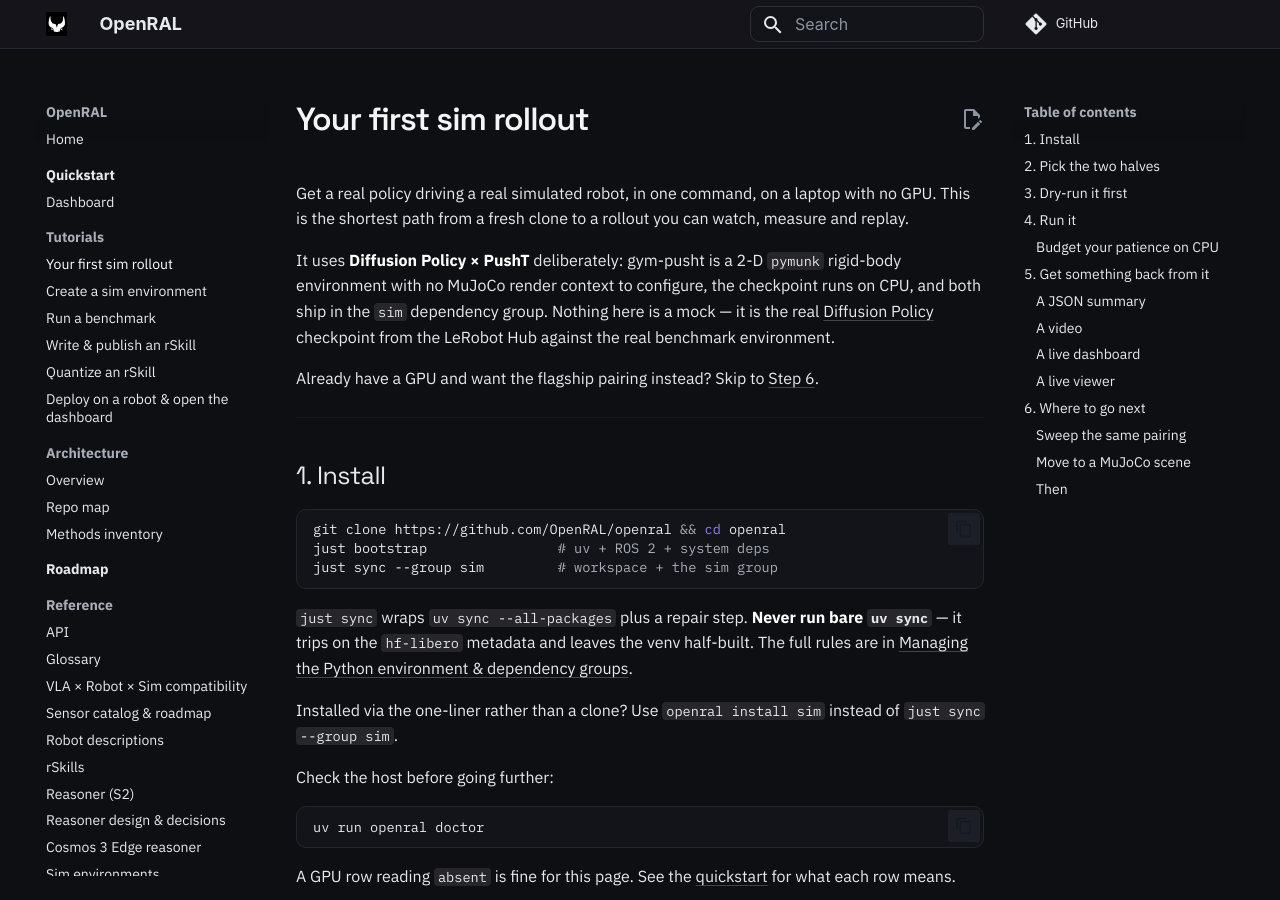
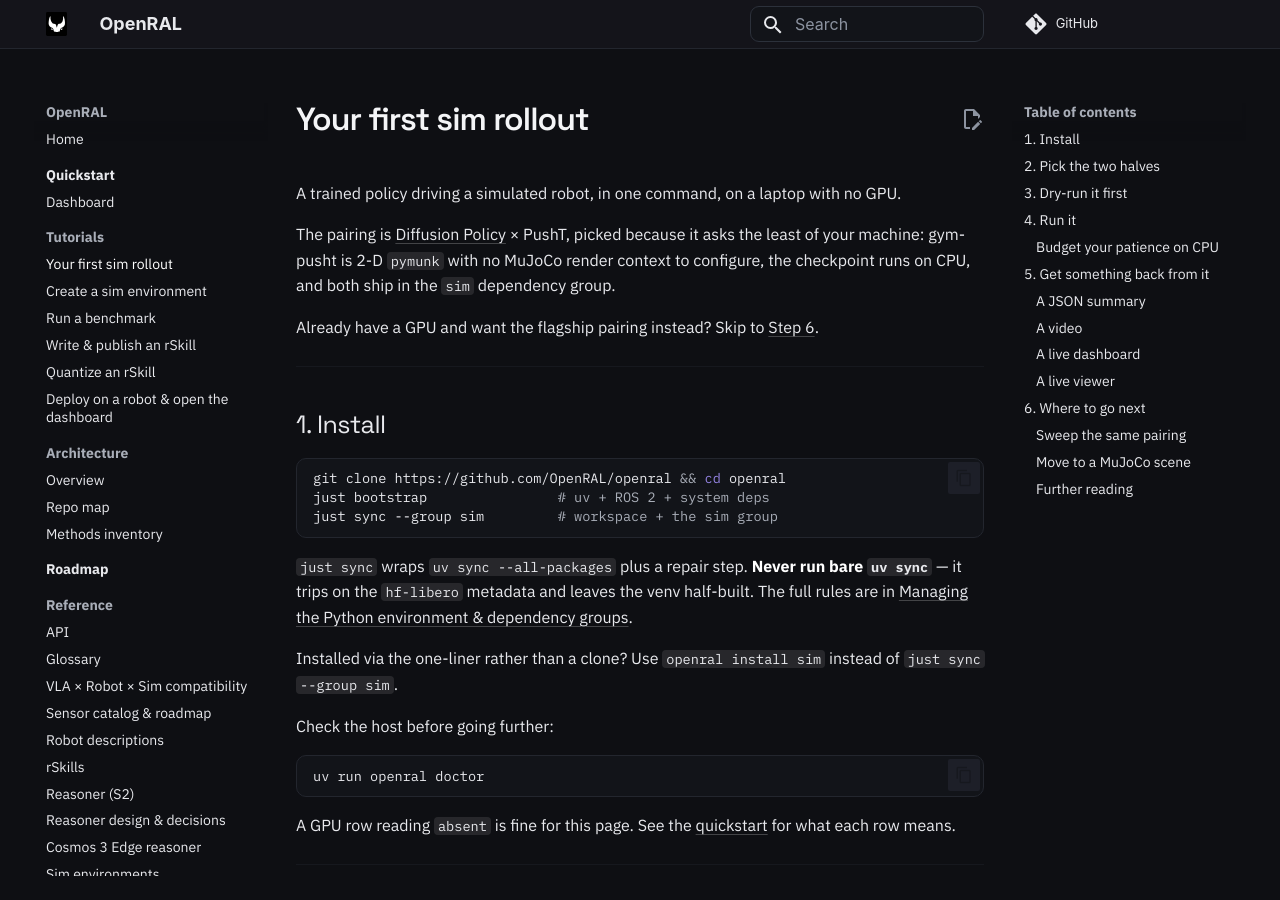
Before and after one commit to OpenRAL/openral, an MkDocs documentation site: the page built from docs/tutorials/sim/first-rollout.md, in a window 1280 px wide and 900 px high. Built offline with MkDocs 1.6.1 and Material for MkDocs 9.7.7, drawn with Linux system fonts in a browser that asks for light colours; comment, search, counter and statistics services are not loaded.

Commit message:
docs(tutorials): cut preamble and restatement from the new pages
A read-through for padding rather than errors. Four cuts, no content
lost:

- both new-page openings ran a "This page covers X, Y and Z" preamble
  before saying anything. The headings already say it.
- first-rollout promised a rollout you can "watch, measure and replay";
  replay is not on the page. It also opened "a real policy driving a
  real simulated robot" and then argued the checkpoint was not a mock —
  a point aimed at CLAUDE.md §1.11, not at a reader, who has no reason
  to suspect otherwise.
- the benchmark page said "its message says why the gate exists", quoted
  the message, then opened the next paragraph with "This is the failure
  mode the gate exists for" — the same sentence twice around a quote.
- the deploy robot table had two consecutive one-line parentheticals,
  now one sentence, and "warned about at every layer" is now the
  specific claim: it warns on every tick.

Also renames first-rollout's "### Then" to "### Further reading".

Signed-off-by: Adrian <adrianllopart@gmail.com>
Co-Authored-By: Claude Opus 5 <noreply@anthropic.com>
Claude-Session: https://claude.ai/code/session_01JEvL6sJTtrPB1RHFxkRfPN

```diff
--- a/docs/tutorials/sim/first-rollout.md
+++ b/docs/tutorials/sim/first-rollout.md
@@ -1,15 +1,12 @@
 # Your first sim rollout
 
-Get a real policy driving a real simulated robot, in one command, on a laptop
-with no GPU. This is the shortest path from a fresh clone to a rollout you can
-watch, measure and replay.
+A trained policy driving a simulated robot, in one command, on a laptop with
+no GPU.
 
-It uses **Diffusion Policy × PushT** deliberately: gym-pusht is a 2-D `pymunk`
-rigid-body environment with no MuJoCo render context to configure, the
-checkpoint runs on CPU, and both ship in the `sim` dependency group. Nothing
-here is a mock — it is the real
-[Diffusion Policy](https://arxiv.org/abs/2303.04137) checkpoint from the
-LeRobot Hub against the real benchmark environment.
+The pairing is [Diffusion Policy](https://arxiv.org/abs/2303.04137) × PushT,
+picked because it asks the least of your machine: gym-pusht is 2-D `pymunk`
+with no MuJoCo render context to configure, the checkpoint runs on CPU, and
+both ship in the `sim` dependency group.
 
 Already have a GPU and want the flagship pairing instead? Skip to
 [Step 6](#6-where-to-go-next).
@@ -247,7 +244,7 @@ config). Prefer the recipe.
 > versions, and `[tool.uv].conflicts` refuses the mix. Swap with
 > `just sync --group libero` / `just sync --group robocasa` per task.
 
-### Then
+### Further reading
 
 - **[Create a sim environment](create-a-sim-environment.md)** — author your own
   `SimScene` YAML, add a robot manifest, or write a scene / policy adapter.
```
Also changed, not shown: docs/tutorials/benchmark/run-a-benchmark.md (+5 -10 lines), docs/tutorials/deploy/deploy-run-and-dashboard.md (+4 -5 lines), docs/tutorials/rskill/quantize-an-rskill.md (+1 -3 lines).
